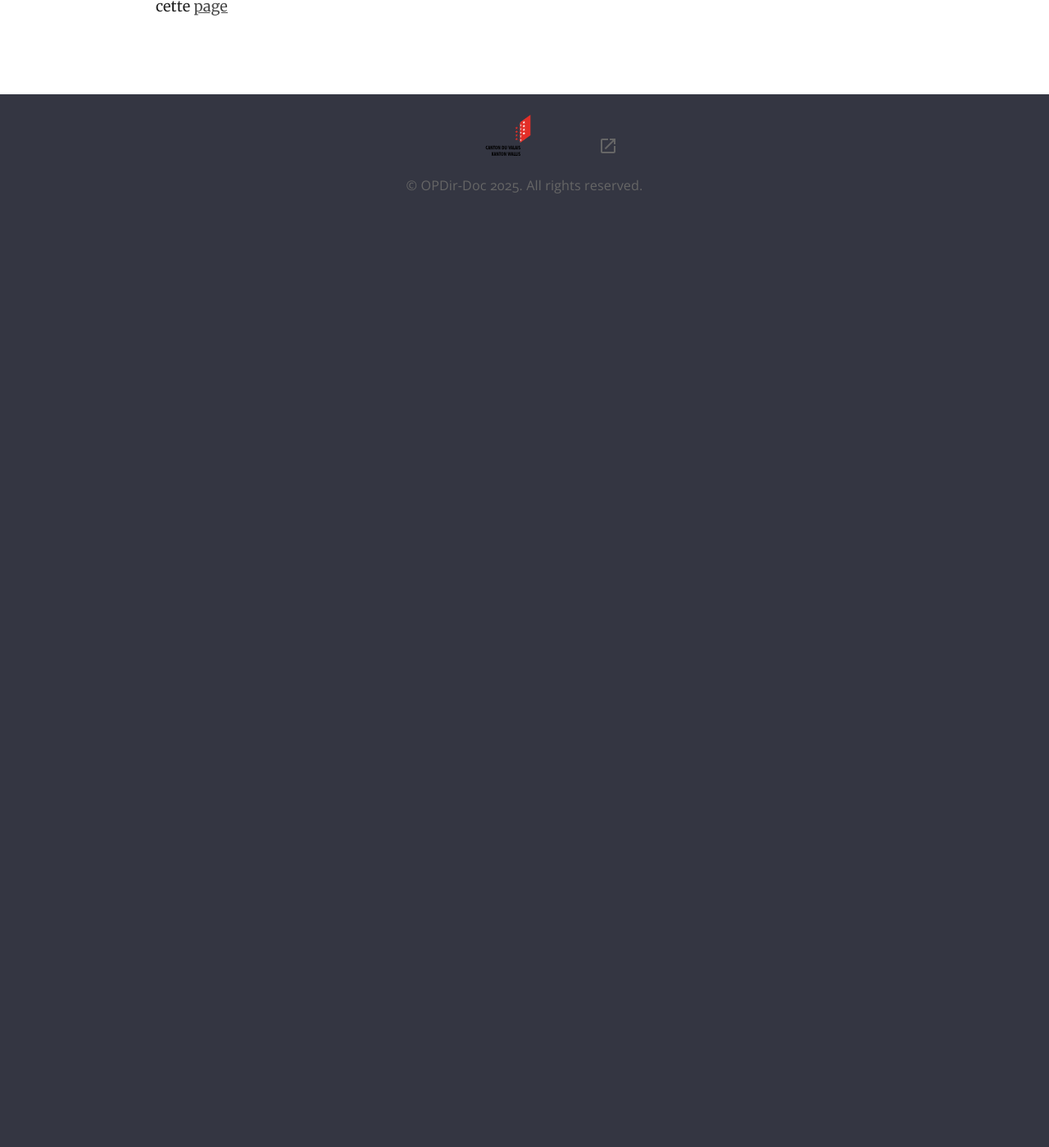
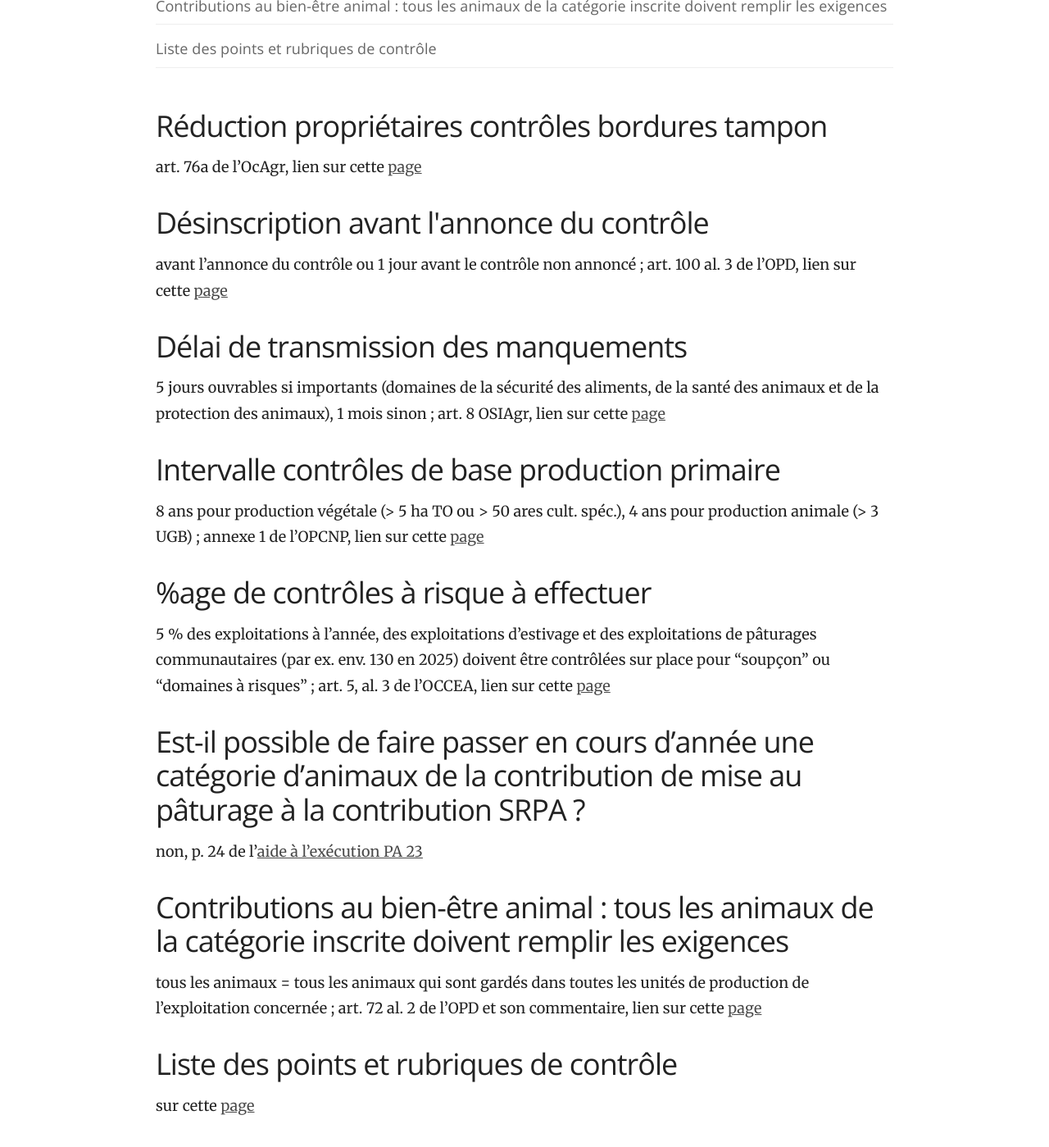
Before and after one commit to sca-opdir/documents-utiles, a Jekyll site: the page built from faq.html, in a window 1280 px wide and 1400 px high, scrolled down 570 px. Shown: the whole window at 82% size. Built offline with Jekyll 4.4.1, drawn with Linux system fonts in a browser that asks for light colours; nearby versions of some CDN libraries; before the commit the page ends 900 px from its top, so only the background shows below that; some of the changed text lies outside the part shown.

Commit message:
Update faq.html

```diff
--- a/faq.html
+++ b/faq.html
@@ -1,10 +1,23 @@
 ---
 faq:
-  - question: Réduction propriétaires contrôles bordures tampon
-    answer: art. 76a de l'OcAgr, lien sur cette <a href="https://sca-opdir.github.io/documents-utiles/fichiers/VS_OCAgr_910.100-3-1.fr.pdf" target="blank">page</a>
-  - question: Désinscription avant l'annonce du contrôle
-    answer: avant l'annonce du contrôle ou 1 jour avant le contrôle non annoncé ; art. 100 al. 3 de l'OPD, lien sur cette <a href="https://sca-opdir.github.io/documents-utiles/paiements-directs/pdir-opd//">page</a>
+  - question: "Réduction propriétaires contrôles bordures tampon"
+    answer: "art. 76a de l'OcAgr, lien sur cette <a href=\"https://sca-opdir.github.io/documents-utiles/fichiers/VS_OCAgr_910.100-3-1.fr.pdf\" target=\"blank\">page</a>"
+  - question: "Désinscription avant l'annonce du contrôle"
+    answer: "avant l'annonce du contrôle ou 1 jour avant le contrôle non annoncé ; art. 100 al. 3 de l'OPD, lien sur cette <a href=\"https://sca-opdir.github.io/documents-utiles/paiements-directs/pdir-opd/\">page</a>"
+  - question: "Délai de transmission des manquements"
+    answer: "5 jours ouvrables si importants (domaines de la sécurité des aliments, de la santé des animaux et de la protection des animaux), 1 mois sinon ; art. 8 OSIAgr, lien sur cette <a href=\"https://sca-opdir.github.io/documents-utiles/contr%C3%B4les/controles-OSIAgr/\">page</a>"
+  - question: "Intervalle contrôles de base production primaire"
+    answer: "8 ans pour production végétale (> 5 ha TO ou > 50 ares cult. spéc.), 4 ans pour production animale (> 3 UGB) ; annexe 1 de l'OPCNP, lien sur cette <a href=\"https://sca-opdir.github.io/documents-utiles/contr%C3%B4les/controles-osav/\">page</a>"
+  - question: "%age de contrôles à risque à effectuer"
+    answer: "5 % des exploitations à l'année, des exploitations d'estivage et des exploitations de pâturages communautaires (par ex. env. 130 en 2025) doivent être contrôlées sur place pour \"soupçon\" ou \"domaines à risques\" ; art. 5, al. 3 de l'OCCEA, lien sur cette <a href=\"https://sca-opdir.github.io/documents-utiles/contr%C3%B4les/controles-OCCEA/\">page</a>"
+  - question: "Est-il possible de faire passer en cours d’année une catégorie d’animaux de la contribution de mise au pâturage à la contribution SRPA ?"
+    answer: "non, p. 24 de l'<a href=\"https://sca-opdir.github.io/documents-utiles/fichiers/questions_ex%C3%A9cution_pa23_OFAG.pdf\" target=\"blank\">aide à l'exécution PA 23</a>"
+  - question: "Contributions au bien-être animal : tous les animaux de la catégorie inscrite doivent remplir les exigences"
+    answer: "tous les animaux = tous les animaux qui sont gardés dans toutes les unités de production de l'exploitation concernée ; art. 72 al. 2 de l'OPD et son commentaire, lien sur cette <a href=\"https://sca-opdir.github.io/documents-utiles/paiements-directs/pdir-opd/\">page</a>"
+  - question: "Liste des points et rubriques de contrôle"
+    answer: "sur cette <a href=\"https://sca-opdir.github.io/documents-utiles/contr%C3%B4les/controles-acontrol/\" target=\"blank\">page</a>"
 ---
+
 
 <h1>FAQ</h1>
 
```
